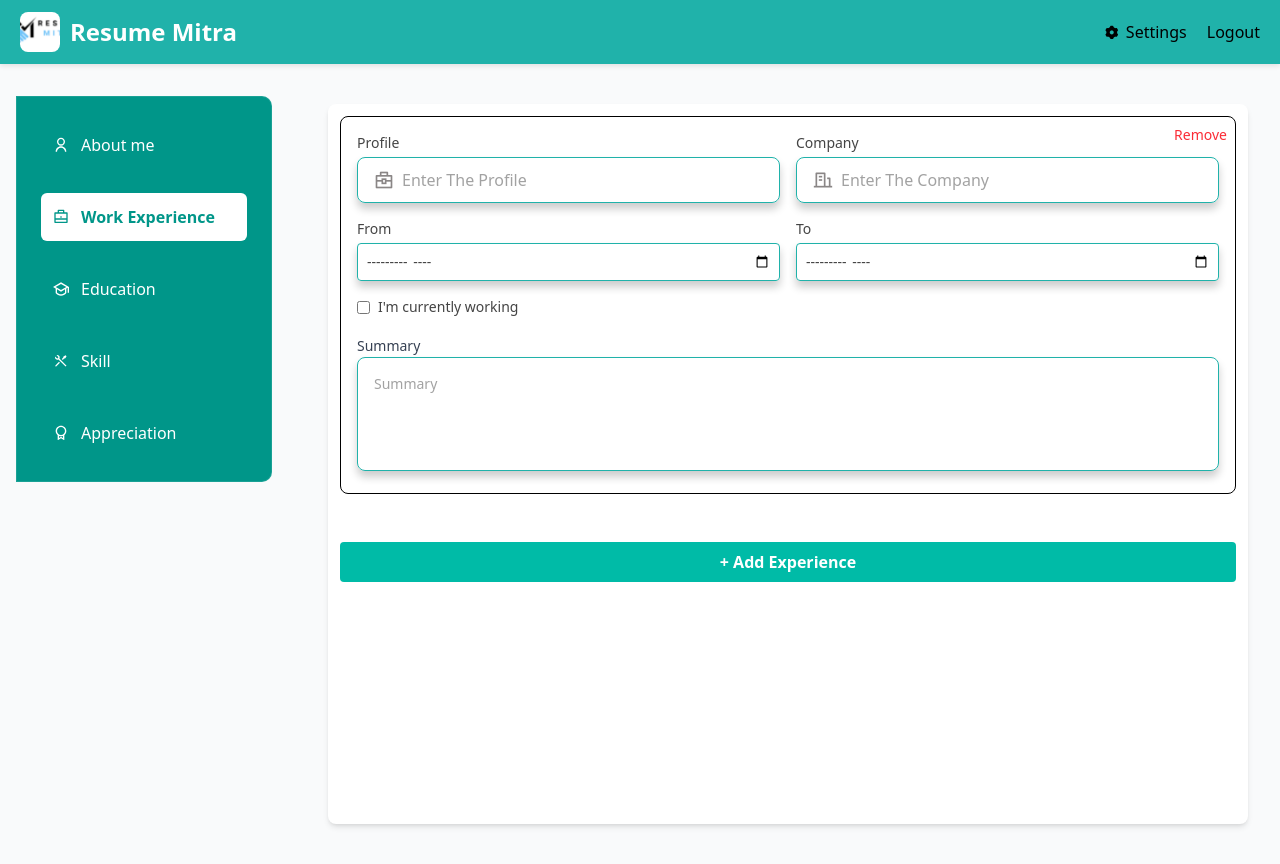
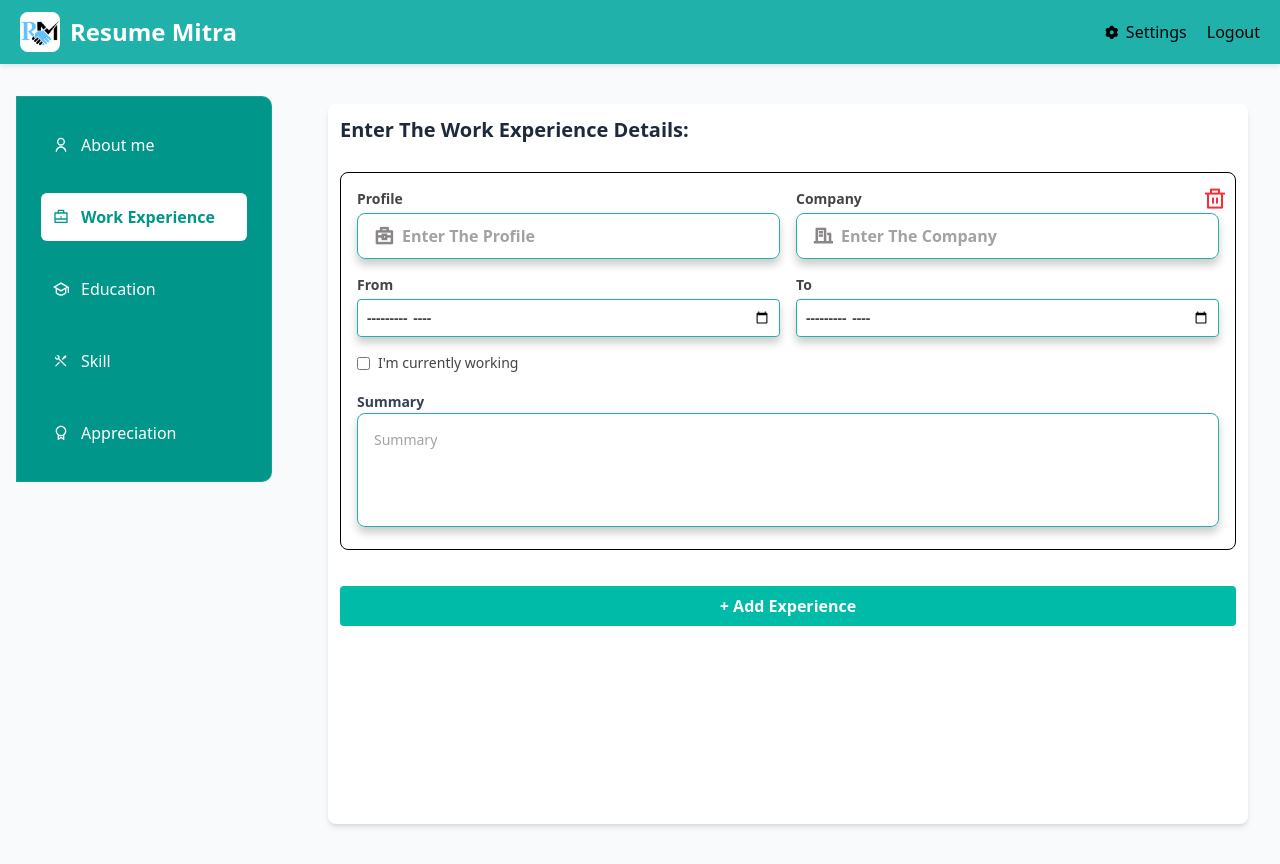
Before and after one commit to Chakrasai/resume_mitra, a React (Vite) app: page / in a window 1280 px wide. Both pictures are taken after a click on the button "Work Experience". Built offline with nearby package versions, Linux system fonts and the light colour scheme.

Commit message:
feat: update AboutmeInput with new profile image, enhance layout and styling; improve button icons in AppreciationInput, EducationInput, SkillInput, and WorkInput for better UX

```diff
--- a/components/AboutmeInput.jsx
+++ b/components/AboutmeInput.jsx
@@ -2,7 +2,7 @@ import React, { useRef, useState } from 'react';
 import InputFeild from './InputFeild';
 
 function AboutmeInput() {
-  const [image,setimage] = useState('/user-fill.png')
+  const [image,setimage] = useState('/profile.svg')
   const fileInputRef = useRef(null);
 
   const handleImageChange = (e) =>{
@@ -25,15 +25,15 @@ function AboutmeInput() {
     <div className="p-4 sm:p-6 rounded-md bg-white space-y-6 max-w-5xl mx-auto w-full" style={{ maxHeight: '80vh', overflowY: 'auto' }}>
 
       <div className="flex flex-col md:flex-row items-center md:items-start gap-6">
-        <div className='relative group'>
+        <div className="relative group rounded-full w-28 h-28 min-w-[7rem] min-h-[7rem] flex items-center justify-center overflow-hidden">
           <img
             src={image}
             alt="profile"
-            className="w-24 h-24 sm:w-28 sm:h-28 rounded-full object-cover border-teal-500"
+            className="rounded-full object-cover w-full h-full"
           />
           <div
             onClick={handlefileupload}
-            className="absolute inset-0 bg-black bg-opacity-10 flex items-center justify-center rounded-full opacity-0 group-hover:opacity-50 cursor-pointer transition-opacity"
+            className="text-white absolute inset-0 bg-opacity-10 flex items-center justify-center rounded-full opacity-0 group-hover:opacity-70 cursor-pointer transition-opacity"
           >
             <i className="ri-upload-2-line text-white text-2xl"></i>
           </div>
--- a/components/AppreciationInput.jsx
+++ b/components/AppreciationInput.jsx
@@ -66,7 +66,7 @@ function AppreciationInput() {
                 onClick={() => removeCertificate(index)}
                 className="text-red-500 hover:text-red-700"
               >
-                Remove
+                <i className="ri-delete-bin-line"></i>
               </button>
             </li>
           ))}
--- a/components/EducationInput.jsx
+++ b/components/EducationInput.jsx
@@ -40,7 +40,7 @@ function EducationInput() {
   };
 
   return (
-    <div className="bg-white p-6 rounded-lg shadow-md max-w-2xl mx-auto">
+    <div style={{ maxHeight: "80vh", overflowY: "auto" }}>
       <h2 className="text-xl font-semibold mb-4 text-gray-800">Enter The Education Details:</h2>
 
       {educations.map((edu, index) => (
@@ -48,8 +48,9 @@ function EducationInput() {
           <button
             onClick={() => removeEducation(index)}
             className="absolute top-2 right-2 text-red-500 hover:text-red-700 text-sm"
+            style={{ fontSize: '1.5rem' }}
           >
-            Remove
+            <i className="ri-delete-bin-line"></i>
           </button>
 
           <div className="grid grid-cols-1 md:grid-cols-2 gap-4">
--- a/components/SkillInput.jsx
+++ b/components/SkillInput.jsx
@@ -33,7 +33,7 @@ function SkillsInput() {
   };
 
   return (
-    <div className="p-6">
+    <div className="p-6 font-semibold border rounded-md bg-white space-y-6 max-w-5xl mx-auto w-full" style={{ maxHeight: '80vh', overflowY: 'auto' }}>
       <h3 className="text-xl font-semibold mb-4 text-gray-800">Skills</h3>
 
       <div className="flex flex-col md:flex-row md:items-center gap-4 mb-4 flex-wrap">
@@ -98,7 +98,7 @@ function SkillsInput() {
               onClick={() => removeSkill(index)}
               className="text-red-500 hover:text-red-700"
             >
-              Remove
+              <i className="ri-delete-bin-fill"></i>
             </button>
           </li>
         ))}
--- a/components/WorkInput.jsx
+++ b/components/WorkInput.jsx
@@ -51,18 +51,22 @@ function WorkInput() {
   };
 
   return (
-    <div className="flex flex-col gap-6" style={{ maxHeight: "80vh", overflowY: "auto" }}>
+    <div className="flex flex-col gap-3" style={{ maxHeight: "80vh", overflowY: "auto" }}>
+      <h2 className="text-xl font-semibold mb-4 text-gray-800">
+        Enter The Work Experience Details:
+      </h2>
       {experiences.map((exp, index) => (
         <div key={index} className="border p-4 rounded-lg space-y-4 relative">
           <button
             onClick={() => removeExperience(index)}
             className="absolute top-2 right-2 text-red-500 hover:text-red-700 text-sm"
+            style={{ fontSize: "1.5rem" }}
           >
-            Remove
+            <i className="ri-delete-bin-line"></i>
           </button>
 
           <div className="grid grid-cols-1 md:grid-cols-2 gap-4">
-            <label className="flex flex-col gap-1 text-sm text-[#303030]/90">
+            <label className="flex flex-col gap-1 text-sm text-[#303030]/90 font-semibold">
               Profile
               <InputFeild
                 type="text"
@@ -72,7 +76,7 @@ function WorkInput() {
                 onChange={(e) => handleChange(index, "profile", e.target.value)}
               />
             </label>
-            <label className="flex flex-col gap-1 text-sm text-[#303030]/90">
+            <label className="flex flex-col gap-1 text-sm text-[#303030]/90 font-semibold">
               Company
               <InputFeild
                 type="text"
@@ -86,7 +90,7 @@ function WorkInput() {
 
           <div className="grid grid-cols-1 md:grid-cols-2 gap-4">
             <div>
-              <label className="flex flex-col gap-1 text-sm text-[#303030]/90">
+              <label className="flex flex-col gap-1 text-sm text-[#303030]/90 font-semibold">
                 From
                 <input
                   type="month"
@@ -100,7 +104,7 @@ function WorkInput() {
 
             {!exp.isPresent && (
               <div>
-                <label className="flex flex-col gap-1 text-sm text-[#303030]/90">
+                <label className="flex flex-col gap-1 text-sm text-[#303030]/90 font-semibold">
                   To
                   <input
                     type="month"
@@ -125,7 +129,7 @@ function WorkInput() {
           </label>
 
           <div>
-            <label className="text-sm font-medium text-gray-700">Summary</label>
+            <label className="text-sm font-medium text-gray-700 font-semibold">Summary</label>
             <textarea
               placeholder="Summary"
               rows={4}
```
Also changed, not shown: public/logo.png, public/profile.svg (added).
